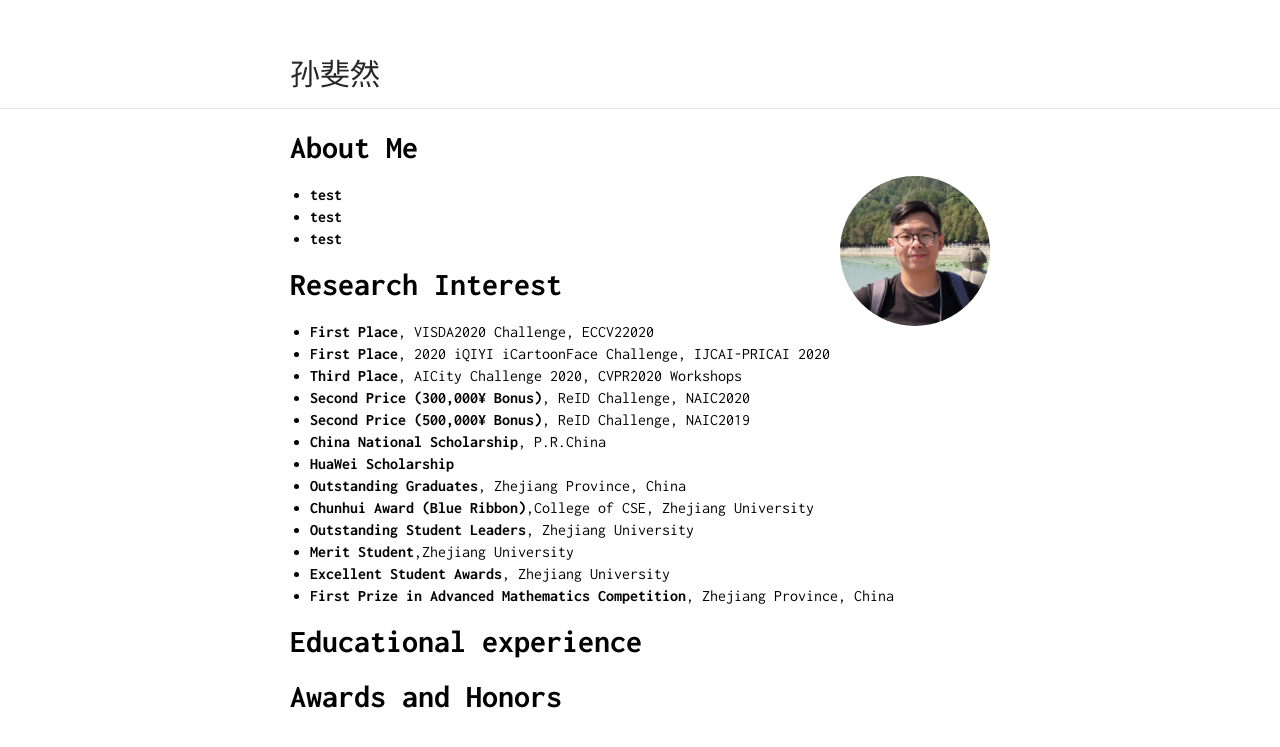
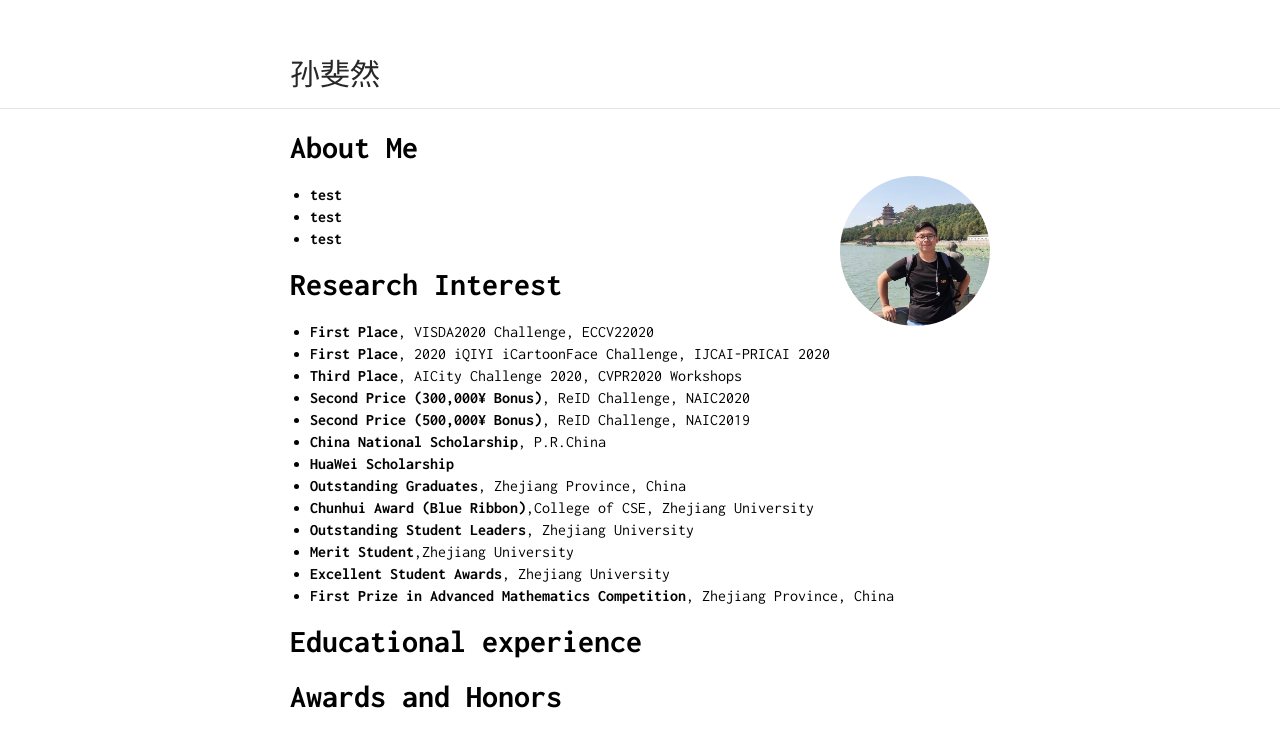
Before and after one commit to OrientTraveller/OrientTraveller.github.io, a Jekyll site: the page built from index.md, in a window 1280 px wide. Shown: the top 747 px of the page. Built offline with Jekyll 4.4.1, drawn with Linux system fonts in a browser that asks for light colours; our own code applies the rules of GitHub Pages for plain Markdown files.

Commit message:
Update index.md

```diff
--- a/index.md
+++ b/index.md
@@ -1,5 +1,5 @@
 # About Me
-<img class="profile-picture" src="https://orienttraveller.github.io/sfr2.jpg">
+<img class="profile-picture" src="https://orienttraveller.github.io/sfr.jpg">
 - **test**
 - **test**
 - **test**
```
